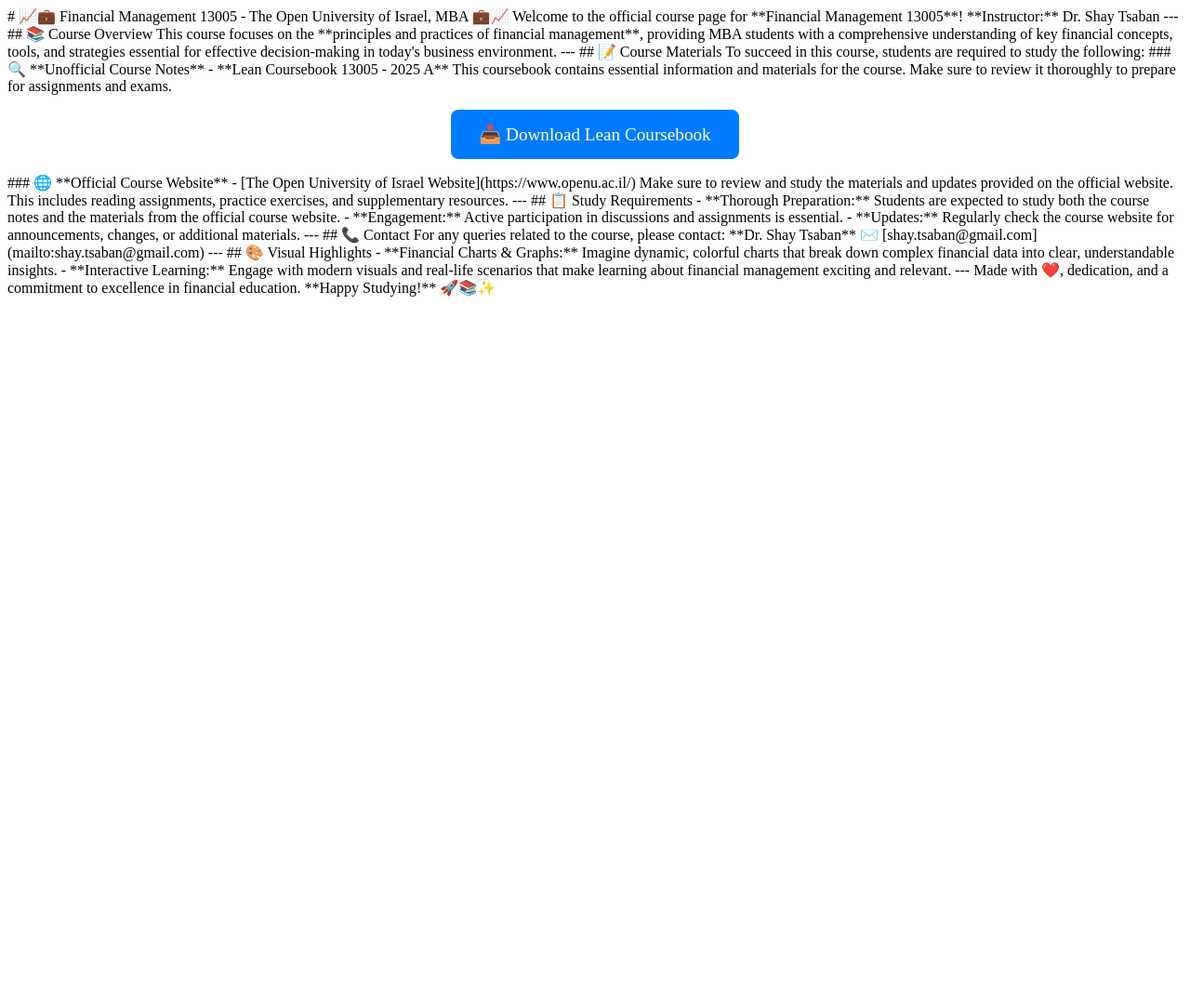
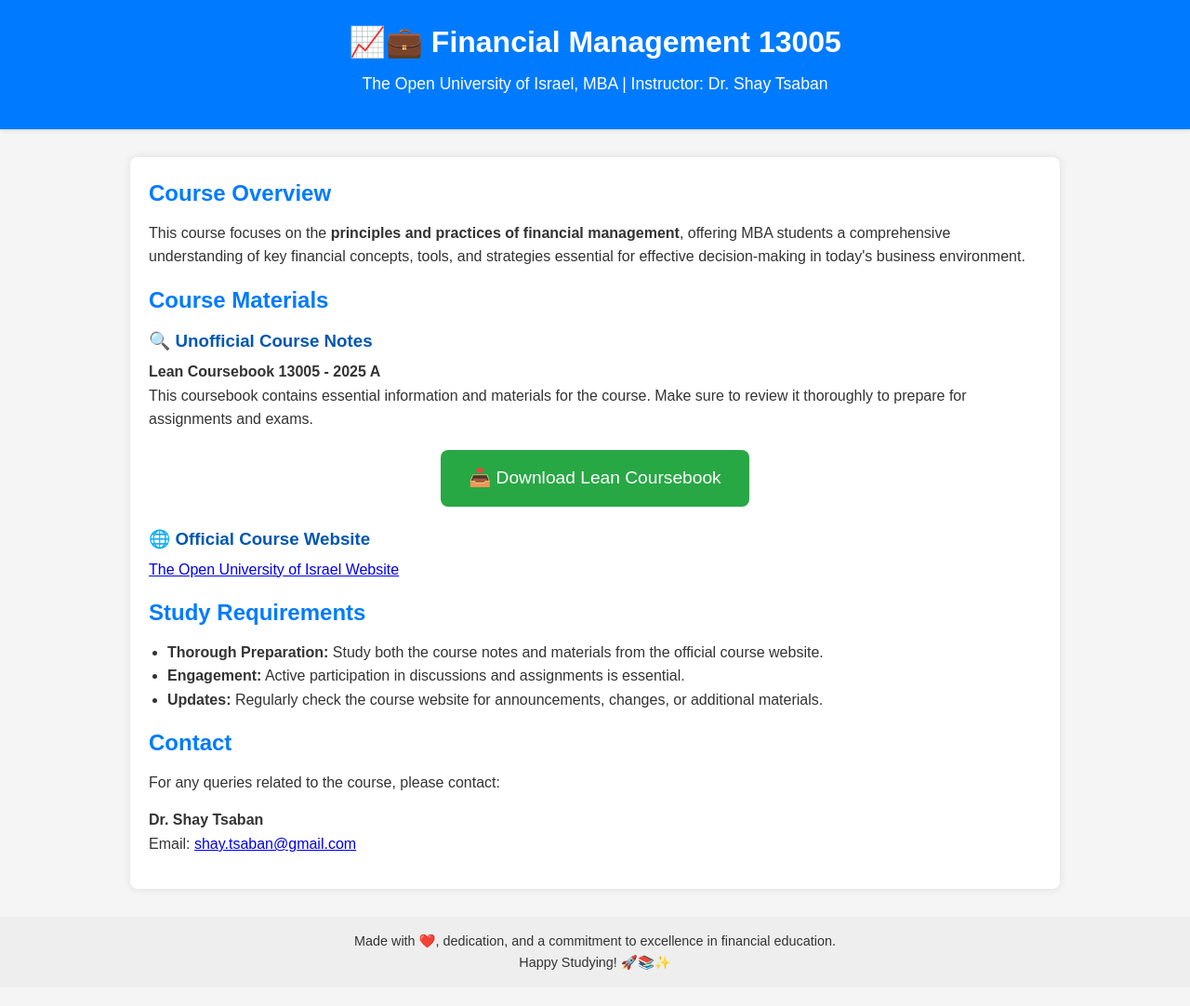
Before and after one commit to shaytsaban/13005, a plain HTML site: page index.html in a window 1280 px wide. Shown: the whole page at 93% size. Before the commit the page ends 800 px from the top, so only its background shows below. Drawn offline with Linux system fonts and the light colour scheme.

Commit message:
Update index.html

```diff
--- a/index.html
+++ b/index.html
@@ -1,65 +1,142 @@
-# 📈💼 Financial Management 13005 - The Open University of Israel, MBA 💼📈
+<!DOCTYPE html>
+<html lang="en">
+<head>
+  <meta charset="UTF-8" />
+  <meta name="viewport" content="width=device-width, initial-scale=1.0" />
+  <title>Financial Management 13005 - The Open University of Israel, MBA</title>
+  <style>
+    /* Reset some basic styles */
+    * {
+      box-sizing: border-box;
+      margin: 0;
+      padding: 0;
+    }
+    body {
+      font-family: Arial, sans-serif;
+      background-color: #f5f5f5;
+      color: #333;
+      line-height: 1.6;
+      padding-bottom: 40px;
+    }
+    header {
+      background: #007bff;
+      color: #fff;
+      padding: 20px 0;
+      text-align: center;
+      box-shadow: 0 2px 4px rgba(0,0,0,0.1);
+    }
+    header h1 {
+      font-size: 2em;
+      margin-bottom: 5px;
+    }
+    header p {
+      font-size: 1.1em;
+    }
+    .container {
+      max-width: 1000px;
+      margin: 30px auto;
+      background: #fff;
+      padding: 20px;
+      border-radius: 8px;
+      box-shadow: 0 0 10px rgba(0,0,0,0.1);
+    }
+    h2 {
+      color: #007bff;
+      margin-bottom: 10px;
+    }
+    h3 {
+      color: #0056b3;
+      margin-bottom: 5px;
+    }
+    p {
+      margin-bottom: 15px;
+    }
+    ul {
+      margin-left: 20px;
+      margin-bottom: 15px;
+    }
+    .button {
+      display: inline-block;
+      padding: 15px 30px;
+      background-color: #28a745;
+      color: #fff;
+      text-decoration: none;
+      font-size: 1.2em;
+      border-radius: 8px;
+      transition: background-color 0.3s ease;
+    }
+    .button:hover {
+      background-color: #218838;
+    }
+    .center {
+      text-align: center;
+      margin: 20px 0;
+    }
+    footer {
+      text-align: center;
+      padding: 15px;
+      background: #eee;
+      font-size: 0.9em;
+      margin-top: 30px;
+    }
+  </style>
+</head>
+<body>
+  <header>
+    <h1>📈💼 Financial Management 13005</h1>
+    <p>The Open University of Israel, MBA | Instructor: Dr. Shay Tsaban</p>
+  </header>
 
-Welcome to the official course page for **Financial Management 13005**!
-**Instructor:** Dr. Shay Tsaban
+  <div class="container">
+    <section>
+      <h2>Course Overview</h2>
+      <p>
+        This course focuses on the <strong>principles and practices of financial management</strong>, offering MBA students a comprehensive understanding of key financial concepts, tools, and strategies essential for effective decision-making in today's business environment.
+      </p>
+    </section>
 
----
+    <section>
+      <h2>Course Materials</h2>
+      <h3>🔍 Unofficial Course Notes</h3>
+      <p>
+        <strong>Lean Coursebook 13005 - 2025 A</strong><br>
+        This coursebook contains essential information and materials for the course. Make sure to review it thoroughly to prepare for assignments and exams.
+      </p>
+      <div class="center">
+        <a class="button" href="Lean%20coursebook%2013005%20-%202025%20A.docx" target="_blank">
+          📥 Download Lean Coursebook
+        </a>
+      </div>
+      <h3>🌐 Official Course Website</h3>
+      <p>
+        <a href="https://www.openu.ac.il/" target="_blank">The Open University of Israel Website</a>
+      </p>
+    </section>
 
-## 📚 Course Overview
+    <section>
+      <h2>Study Requirements</h2>
+      <ul>
+        <li><strong>Thorough Preparation:</strong> Study both the course notes and materials from the official course website.</li>
+        <li><strong>Engagement:</strong> Active participation in discussions and assignments is essential.</li>
+        <li><strong>Updates:</strong> Regularly check the course website for announcements, changes, or additional materials.</li>
+      </ul>
+    </section>
 
-This course focuses on the **principles and practices of financial management**, providing MBA students with a comprehensive understanding of key financial concepts, tools, and strategies essential for effective decision-making in today's business environment.
+    <section>
+      <h2>Contact</h2>
+      <p>
+        For any queries related to the course, please contact:
+      </p>
+      <p>
+        <strong>Dr. Shay Tsaban</strong><br>
+        Email: <a href="mailto:shay.tsaban@gmail.com">shay.tsaban@gmail.com</a>
+      </p>
+    </section>
+  </div>
 
----
-
-## 📝 Course Materials
-
-To succeed in this course, students are required to study the following:
-
-### 🔍 **Unofficial Course Notes**
-- **Lean Coursebook 13005 - 2025 A**
-  This coursebook contains essential information and materials for the course. Make sure to review it thoroughly to prepare for assignments and exams.
-
-<!-- Direct button to the coursebook file -->
-<p style="text-align:center;">
-  <a href="Lean%20coursebook%2013005%20-%202025%20A.docx" style="display: inline-block; padding: 15px 30px; background-color: #007bff; color: #fff; text-decoration: none; font-size: 1.2em; border-radius: 8px;" target="_blank">
-    📥 Download Lean Coursebook
-  </a>
-</p>
-
-### 🌐 **Official Course Website**
-- [The Open University of Israel Website](https://www.openu.ac.il/)
-  Make sure to review and study the materials and updates provided on the official website. This includes reading assignments, practice exercises, and supplementary resources.
-
----
-
-## 📋 Study Requirements
-
-- **Thorough Preparation:**
-  Students are expected to study both the course notes and the materials from the official course website.
-- **Engagement:**
-  Active participation in discussions and assignments is essential.
-- **Updates:**
-  Regularly check the course website for announcements, changes, or additional materials.
-
----
-
-## 📞 Contact
-
-For any queries related to the course, please contact:
-**Dr. Shay Tsaban**
-✉️ [shay.tsaban@gmail.com](mailto:shay.tsaban@gmail.com)
-
----
-
-## 🎨 Visual Highlights
-
-- **Financial Charts & Graphs:**
-  Imagine dynamic, colorful charts that break down complex financial data into clear, understandable insights.
-- **Interactive Learning:**
-  Engage with modern visuals and real-life scenarios that make learning about financial management exciting and relevant.
-
----
-
-Made with ❤️, dedication, and a commitment to excellence in financial education.
-
-**Happy Studying!** 🚀📚✨
+  <footer>
+    Made with ❤️, dedication, and a commitment to excellence in financial education.<br>
+    Happy Studying! 🚀📚✨
+  </footer>
+</body>
+</html>
```
